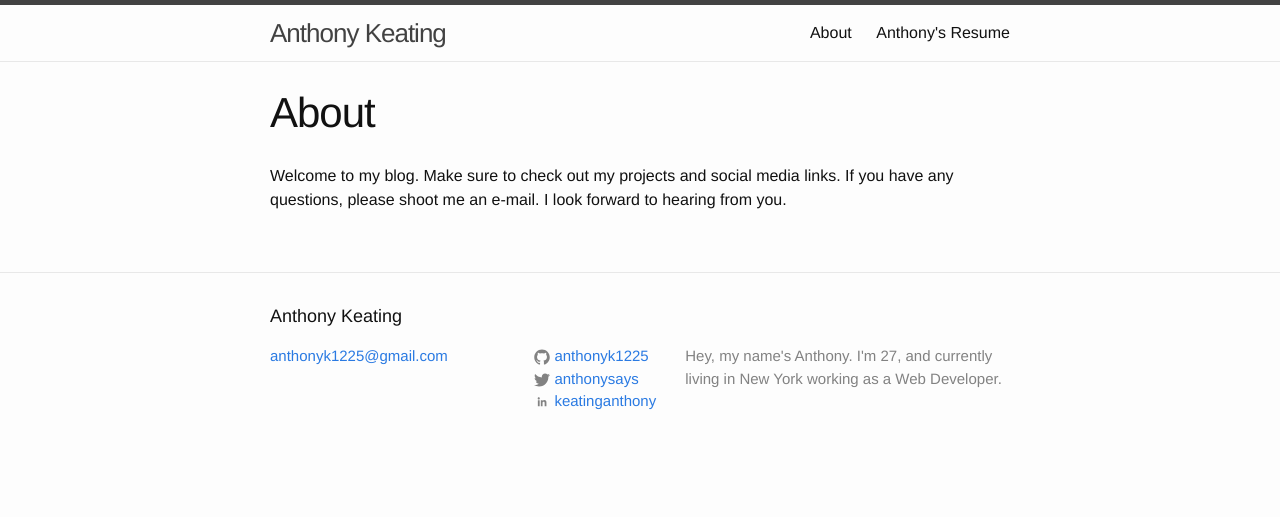
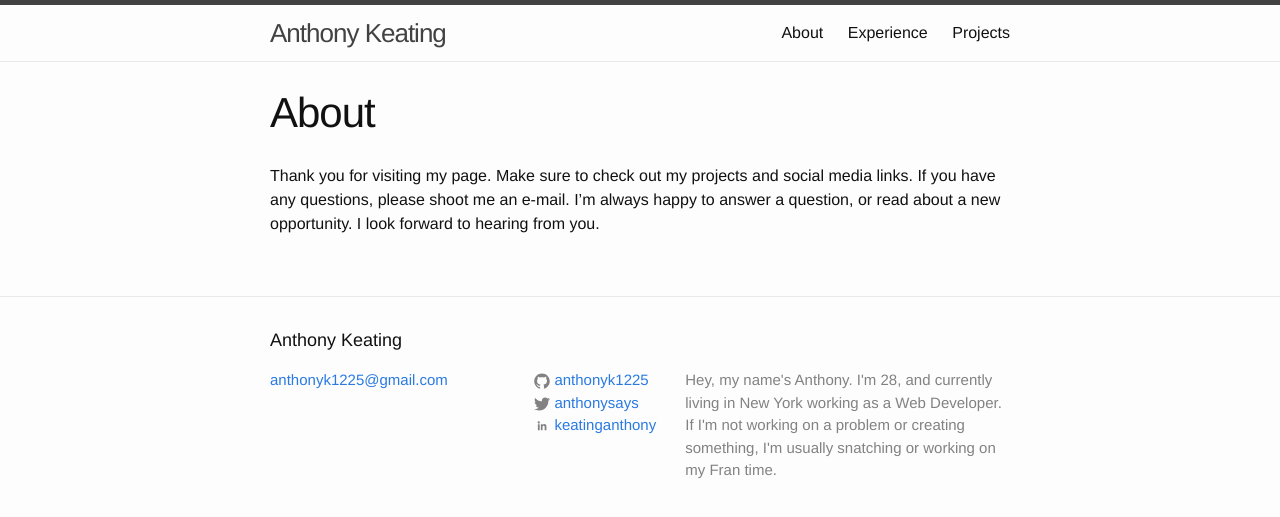
Before and after one commit to anthonyk1225/anthonyk1225.github.io, a Jekyll site: the page built from about.md, in a window 1280 px wide. Shown: the top 517 px of the page. Built offline with Jekyll 4.4.1, drawn with Linux system fonts in a browser that asks for light colours.

Commit message:
adds flavor to about and experience

```diff
--- a/_config.yml
+++ b/_config.yml
@@ -2,7 +2,9 @@
 title: Anthony Keating
 email: anthonyk1225@gmail.com
 description: > # this means to ignore newlines until "baseurl:"
-  Hey, my name's Anthony. I'm 27, and currently living in New York working as a Web Developer.
+  Hey, my name's Anthony. I'm 28, and currently living in New York working as a Web Developer.
+  If I'm not working on a problem or creating something, I'm usually snatching or
+  working on my Fran time.
 baseurl: "" # the subpath of your site, e.g. /blog/
 url: "http://keatinganthony.com" # the base hostname & protocol for your site
 twitter_username: anthonysays
--- a/about.md
+++ b/about.md
@@ -4,4 +4,4 @@ title: About
 permalink: /about/
 ---
 
-Welcome to my blog. Make sure to check out my projects and social media links. If you have any questions, please shoot me an e-mail. I look forward to hearing from you.
+Thank you for visiting my page. Make sure to check out my projects and social media links. If you have any questions, please shoot me an e-mail. I'm always happy to answer a question, or read about a new opportunity. I look forward to hearing from you.
--- a/resume.md
+++ /dev/null
@@ -1,5 +0,0 @@
----
-layout: page
-title: Anthony's Resume
-permalink: /resume/
----
```
Also changed, not shown: _posts/2016-12-02-My-work-with-D3.markdown (added, +9 -0 lines), experience.md (added, +35 -0 lines), projects.md (added, +5 -0 lines).
